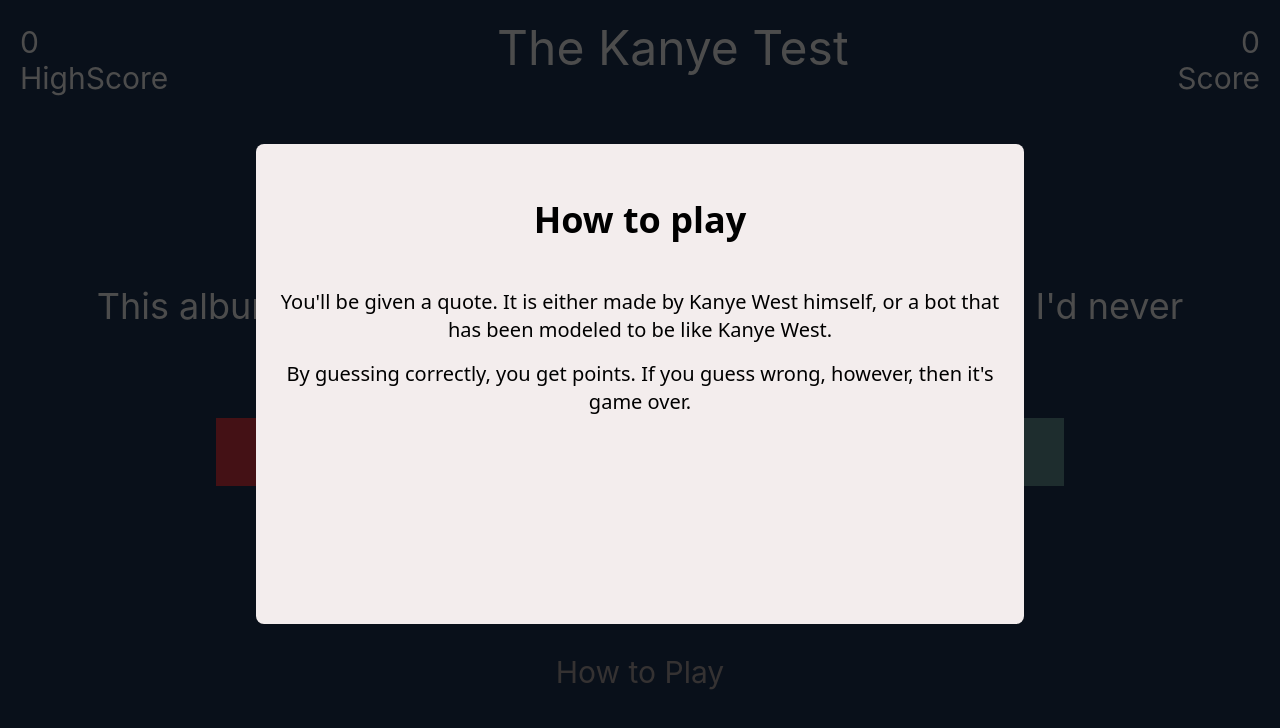
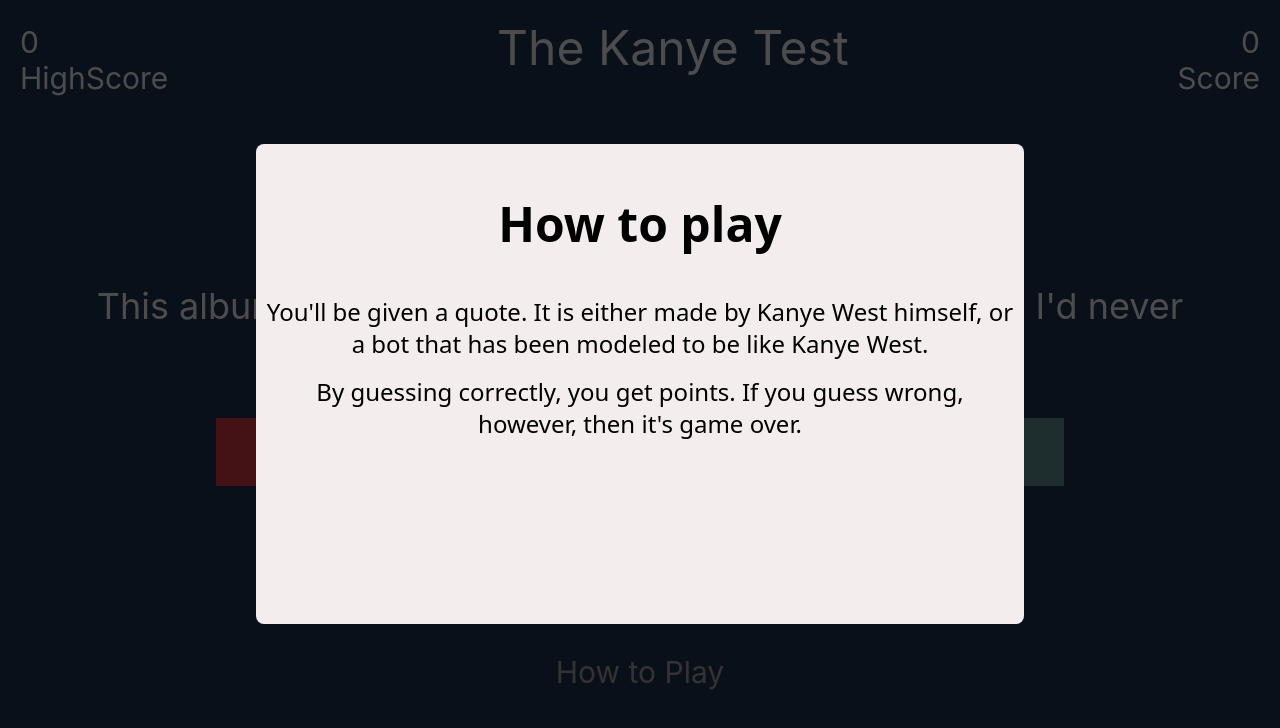
Before and after one commit to pete0360/kanye-west-openai-game, a React (Create React App) app: page / in a window 1280 px wide. Both pictures are taken after a click on the button "How to Play". Shown: the top 728 px of the page. Built offline with nearby package versions, Linux system fonts and the light colour scheme.

Commit message:
changed dropdown fontsize

```diff
--- a/src/components/dropDownComponent/DropDownComponent.tsx
+++ b/src/components/dropDownComponent/DropDownComponent.tsx
@@ -12,14 +12,14 @@
         className="w-screen h-screen absolute inset-0 bg-black z-40 opacity-[.7]"
       ></div>
       <div className="bg-dropDownCard absolute z-50 w-4/5 h-3/5 md:w-3/5 md:h-3/5  left-1/2 -translate-x-1/2 translate-y-1/2 -top-24 rounded-lg text-center flex flex-col justify-start p-2">
-        <div className=" font-sans text-4xl font-semibold my-12">
+        <div className=" font-sans text-4xl md:text-5xl font-semibold my-12">
           How to play
         </div>
-        <div className=" font-sans text-xl font-light">
+        <div className=" font-sans text-xl md:text-2xl font-light">
           You'll be given a quote. It is either made by Kanye West himself, or a
           bot that has been modeled to be like Kanye West.
         </div>
-        <div className=" font-sans text-xl font-light mt-4">
+        <div className=" font-sans text-xl md:text-2xl font-light mt-4">
           By guessing correctly, you get points. If you guess wrong, however,
           then it's game over.
         </div>
```
